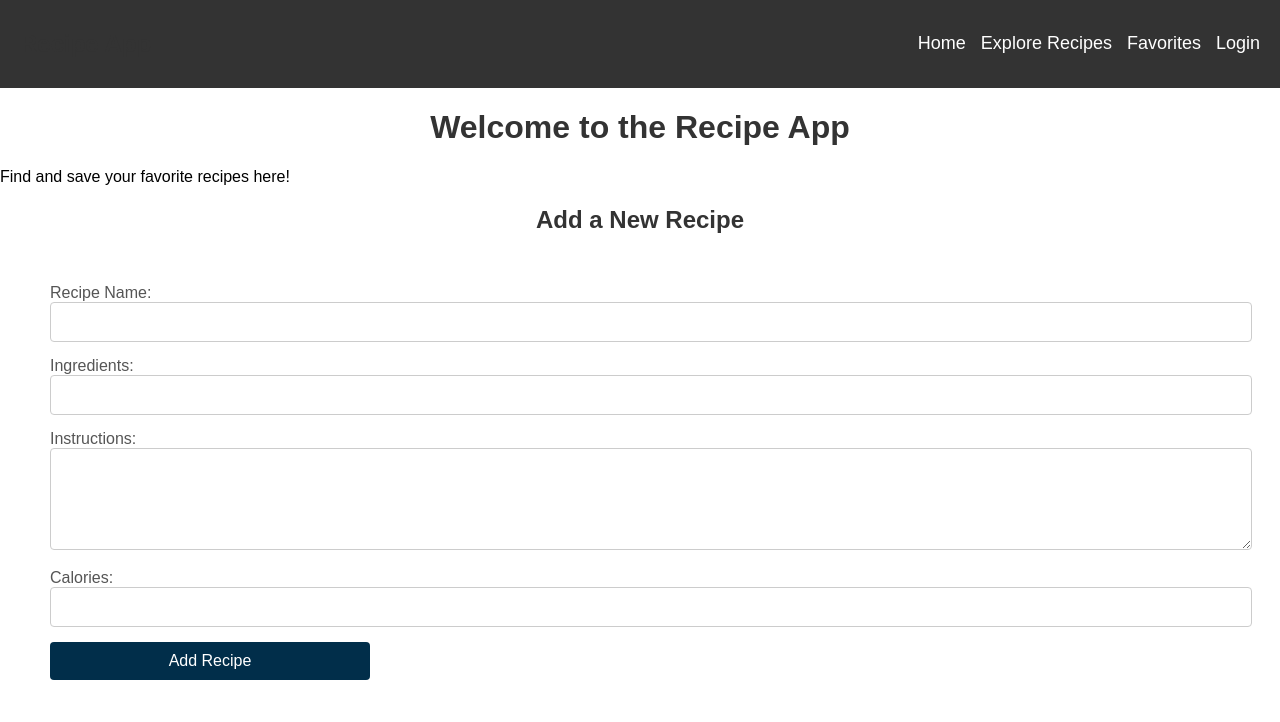
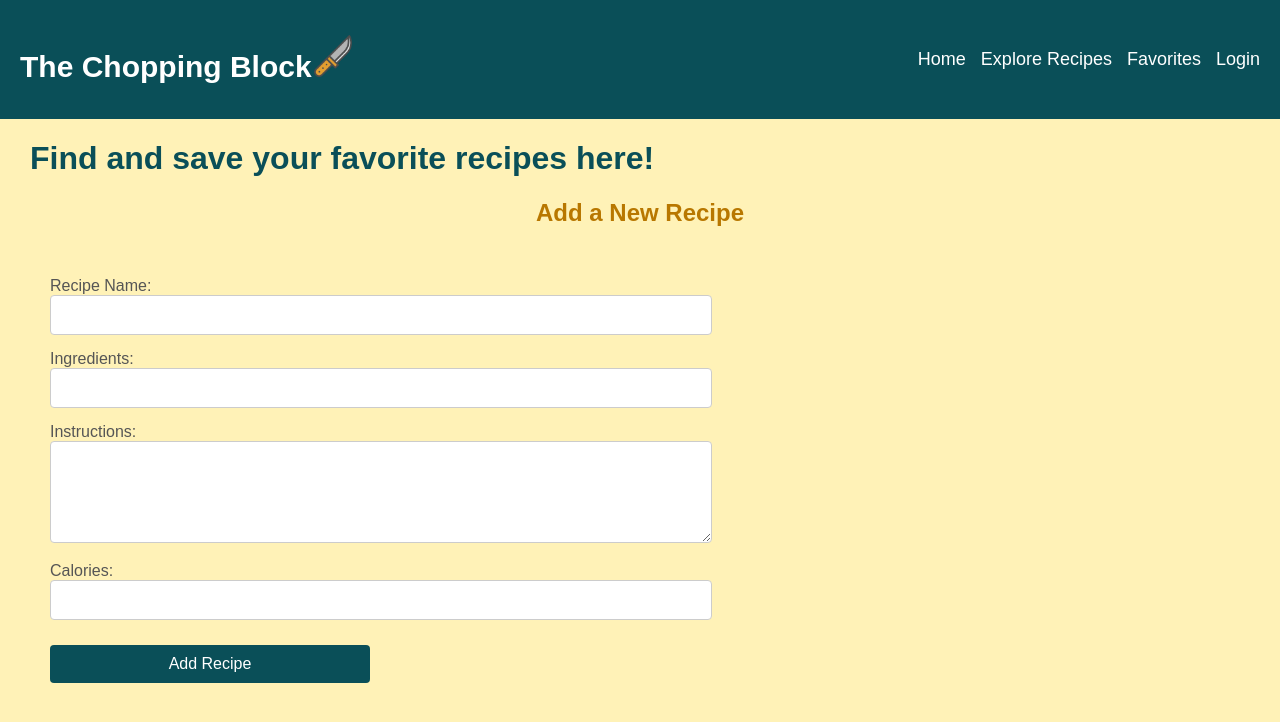
Before and after one commit to jacobmidd1996/Thechoppingblock, a React (Vite) app in the folder client/: page / in a window 1280 px wide. Shown: the top 722 px of the page. Built offline with nearby package versions, Linux system fonts and the light colour scheme.

Commit message:
Added styling

```diff
--- a/client/main.css
+++ b/client/main.css
@@ -1,3 +1,7 @@
+body {
+  background-color: rgb(255, 242, 183);
+}
+
 .explore-container {
   display: flex;
   flex-wrap: wrap;
@@ -23,12 +27,16 @@
   padding: 20px;
   border-radius: 8px;
   background-color: #f9f9f9;
-  box-shadow:#333;
+  box-shadow: #333;
 }
 
-h1, h2 {
+h1 {
+  color: #0a4f58;
+  padding-left: 30px;
+}
+h2 {
   text-align: center;
-  color: #333;
+  color: rgb(184, 119, 0);
 }
 
 form {
@@ -58,7 +66,7 @@ textarea {
 }
 
 button[type="submit"] {
-  background-color: #012e4a;
+  background-color: #0a4f58;
   color: white;
   font-size: 16px;
   padding: 10px;
@@ -68,7 +76,7 @@ button[type="submit"] {
 }
 
 button[type="submit"]:hover {
-  background-color: #024d7c;
+  background-color: #0a4f58;
 }
 .post-container {
   margin: 50px;
--- a/client/src/components/UserLogin/LoginForm.tsx
+++ b/client/src/components/UserLogin/LoginForm.tsx
@@ -1,4 +1,5 @@
 import React, { useState } from "react";
+import "./UserLogin.css";
 
 const LoginForm: React.FC = () => {
   const [username, setUsername] = useState("");
@@ -13,12 +14,14 @@ const LoginForm: React.FC = () => {
     <form onSubmit={handleLogin}>
       <h2>Login</h2>
       <input
+        className="username"
         type="text"
         placeholder="Username"
         value={username}
         onChange={(e) => setUsername(e.target.value)}
       />
       <input
+        className="password"
         type="password"
         placeholder="Password"
         value={password}
--- a/client/src/components/UserLogin/Modal.tsx
+++ b/client/src/components/UserLogin/Modal.tsx
@@ -1,4 +1,5 @@
 import React from "react";
+import "./UserLogin.css";
 
 interface ModalProps {
   closeModal: () => void;
--- a/client/src/components/UserLogin/SignupForm.tsx
+++ b/client/src/components/UserLogin/SignupForm.tsx
@@ -1,4 +1,5 @@
 import React, { useState } from "react";
+import "./UserLogin.css";
 
 const SignupForm: React.FC = () => {
   const [username, setUsername] = useState("");
@@ -13,12 +14,14 @@ const SignupForm: React.FC = () => {
     <form onSubmit={handleSignup}>
       <h2>Signup</h2>
       <input
+        className="username"
         type="text"
         placeholder="Create Username"
         value={username}
         onChange={(e) => setUsername(e.target.value)}
       />
       <input
+        className="password"
         type="password"
         placeholder="Password"
         value={password}
--- a/client/src/components/UserLogin/UserLogin.css
+++ b/client/src/components/UserLogin/UserLogin.css
@@ -11,8 +11,27 @@
 }
 
 .modal-content {
+  display: block;
   background: white;
   padding: 20px;
   border-radius: 5px;
-  width: 300px;
+  width: 75vw;
+  height: auto;
 }
+
+form {
+  margin: auto;
+  width: 50%;
+}
+
+.username {
+  width: 75%;
+}
+
+.password {
+  width: 95%;
+}
+
+button {
+  margin-top: 10px;
+}
--- a/client/src/components/nav.tsx
+++ b/client/src/components/nav.tsx
@@ -1,9 +1,13 @@
 import { Link } from "react-router-dom";
+import unnamed from "./Assets/unnamed.png";
 
 const Navbar = () => {
   return (
     <nav style={styles.navbar}>
-      <h2 style={styles.title}>Recipe App</h2>
+      <h2 style={styles.title}>
+        The Chopping Block
+        <img src={unnamed} style={styles.img} />
+      </h2>
       <ul style={styles.navLinks}>
         <li>
           <Link to="/" style={styles.link}>
@@ -22,7 +26,8 @@ const Navbar = () => {
         </li>
         <li>
           <Link to="/user-login" style={styles.link}>
-          Login</Link>
+            Login
+          </Link>
         </li>
       </ul>
     </nav>
@@ -35,11 +40,16 @@ const styles = {
     alignItems: "center",
     justifyContent: "space-between",
     padding: "10px 20px",
-    backgroundColor: "#333",
+    backgroundColor: "#0a4f58",
     color: "white",
   },
   title: {
-    fontSize: "24px",
+    fontSize: "30px",
+    color: "white",
+  },
+  img: {
+    width: "42px",
+    height: "auto",
   },
   navLinks: {
     listStyle: "none",
--- a/client/src/components/searchbar.tsx
+++ b/client/src/components/searchbar.tsx
@@ -36,6 +36,7 @@ const styles = {
     justifyContent: "center",
     gap: "10px",
     marginBottom: "20px",
+    marginLeft: "20px",
   },
   input: {
     padding: "10px",
@@ -47,7 +48,7 @@ const styles = {
     padding: "10px 20px",
     fontSize: "16px",
     borderRadius: "4px",
-    backgroundColor: "#333",
+    backgroundColor: "#0a4f58",
     color: "white",
     border: "none",
     cursor: "pointer",
--- a/client/src/pages/Home.tsx
+++ b/client/src/pages/Home.tsx
@@ -42,25 +42,43 @@ const Home: React.FC = () => {
 
   return (
     <div>
-      <h1>Welcome to the Recipe App</h1>
-      <p>Find and save your favorite recipes here!</p>
+      <h1>Find and save your favorite recipes here!</h1>
       <h2>Add a New Recipe</h2>
       <form onSubmit={handleSubmit} className="post-container">
         <label>
           Recipe Name:
-          <input type="text" value={name} onChange={(e) => setName(e.target.value)} required />
+          <input
+            type="text"
+            value={name}
+            onChange={(e) => setName(e.target.value)}
+            required
+          />
         </label>
         <label>
           Ingredients:
-          <input type="text" value={ingredients} onChange={(e) => setIngredients(e.target.value)} required />
+          <input
+            type="text"
+            value={ingredients}
+            onChange={(e) => setIngredients(e.target.value)}
+            required
+          />
         </label>
         <label>
           Instructions:
-          <textarea value={instructions} onChange={(e) => setInstructions(e.target.value)} required />
+          <textarea
+            value={instructions}
+            onChange={(e) => setInstructions(e.target.value)}
+            required
+          />
         </label>
         <label>
           Calories:
-          <input type="number" value={calories} onChange={(e) => setCalories(e.target.value)} required />
+          <input
+            type="number"
+            value={calories}
+            onChange={(e) => setCalories(e.target.value)}
+            required
+          />
         </label>
         <button type="submit">Add Recipe</button>
       </form>
```
Also changed, not shown: client/src/components/Assets/unnamed.png (added).
